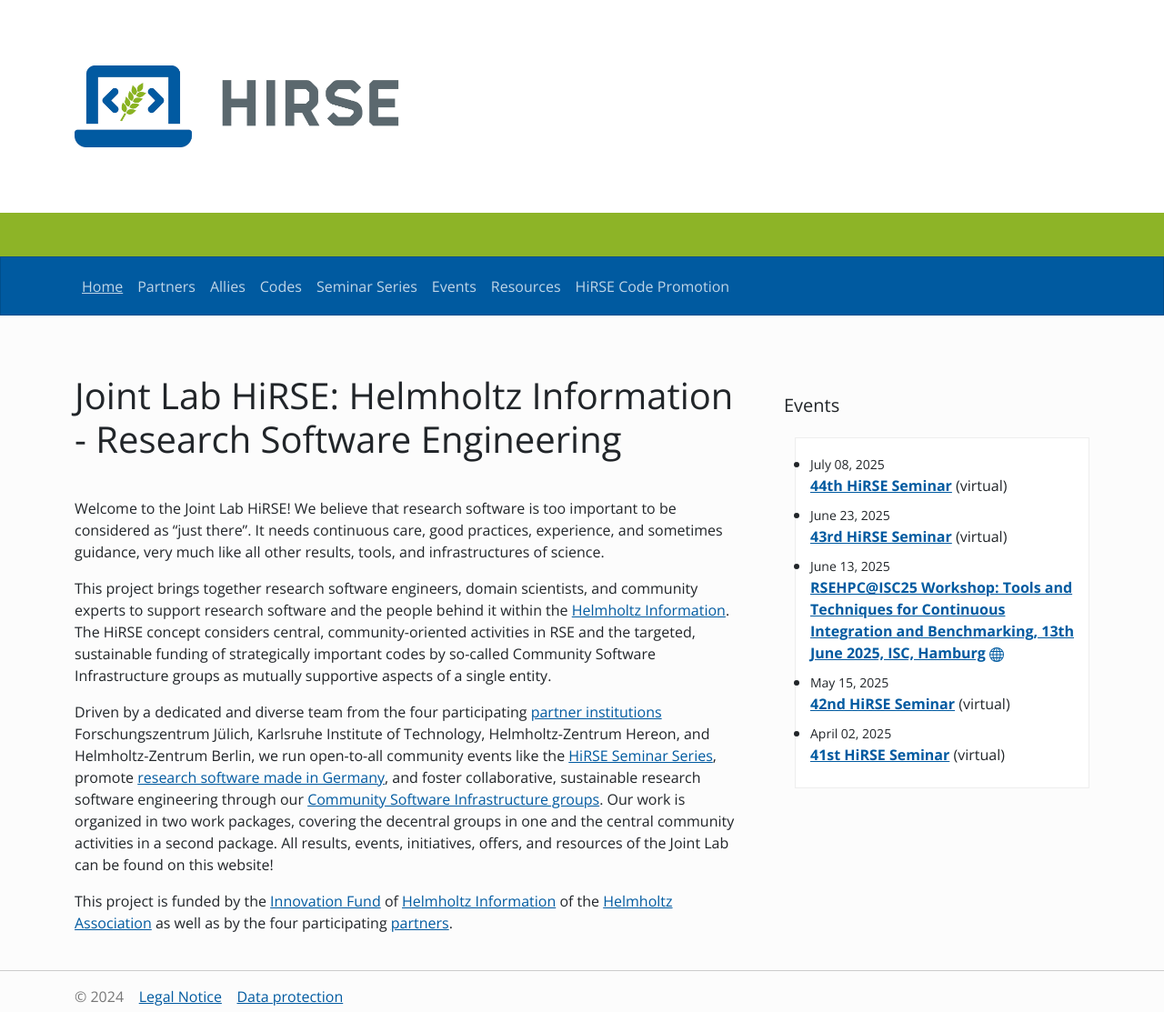
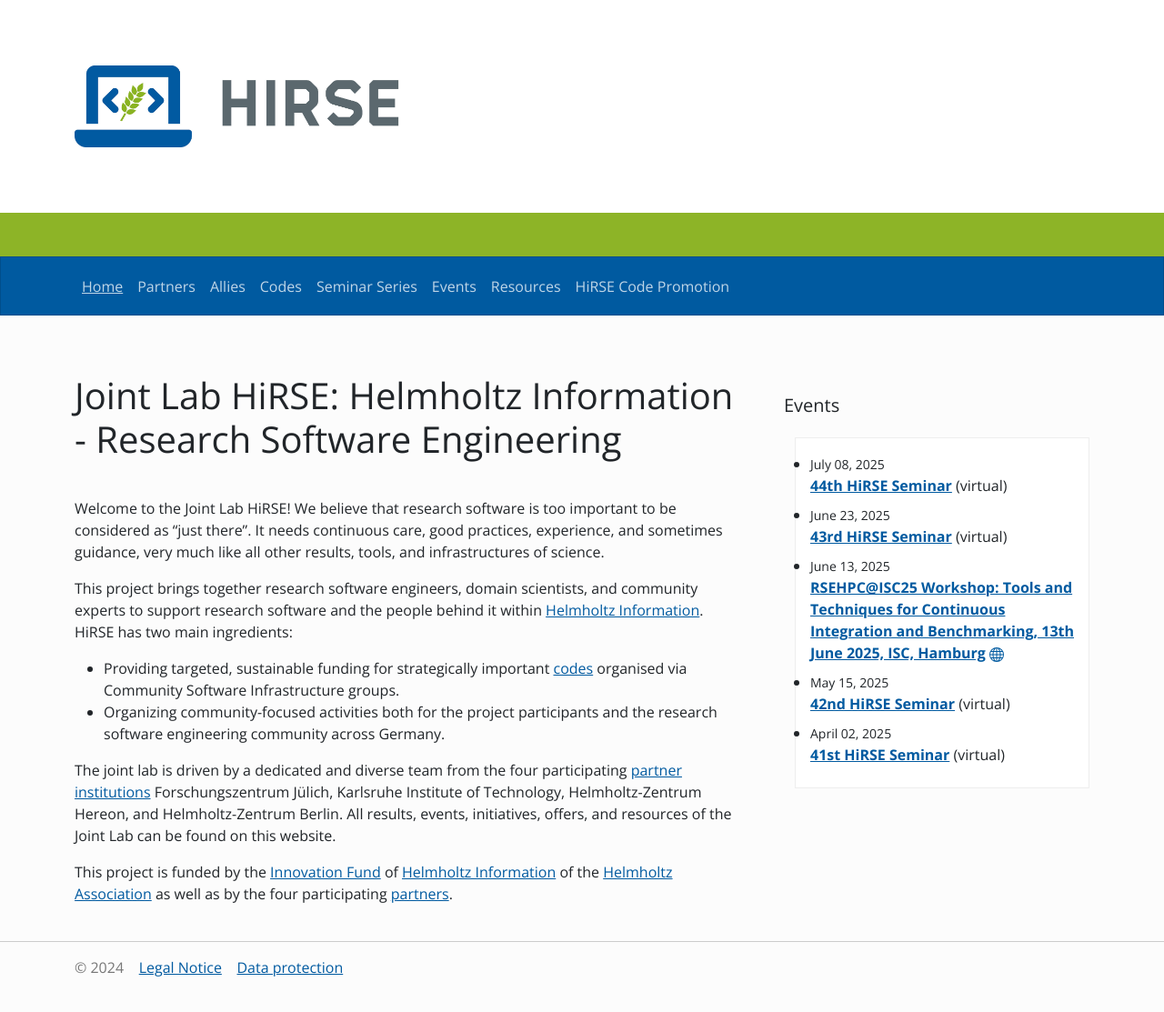
Before and after one commit to Helmholtz-HiRSE/helmholtz-hirse.github.io, a Jekyll site: the page built from index.md, in a window 1280 px wide. Shown: the whole page at 91% size. Built offline with Jekyll 4.4.1, drawn with Linux system fonts in a browser that asks for light colours; nearby versions of some CDN libraries; after the commit the page ends 1081 px from its top, so only the background shows below that.

Commit message:
Update index.md

```diff
--- a/index.md
+++ b/index.md
@@ -6,8 +6,12 @@
 
 Welcome to the Joint Lab HiRSE! We believe that research software is too important to be considered as "just there". It needs continuous care, good practices, experience, and sometimes guidance, very much like all other results, tools, and infrastructures of science.
 
-This project brings together research software engineers, domain scientists, and community experts to support research software and the people behind it within the [Helmholtz Information](https://www.helmholtz.de/en/research/research-fields/information/). The HiRSE concept considers central, community-oriented activities in RSE and the targeted, sustainable funding of strategically important codes by so-called Community Software Infrastructure groups as mutually supportive aspects of a single entity.
+This project brings together research software engineers, domain scientists, and community experts to support research software and the people behind it within [Helmholtz Information](https://www.helmholtz.de/en/research/research-fields/information/).
+HiRSE has two main ingredients:
 
-Driven by a dedicated and diverse team from the four participating [partner institutions](partners.html#hirse-partners) Forschungszentrum Jülich, Karlsruhe Institute of Technology, Helmholtz-Zentrum Hereon, and Helmholtz-Zentrum Berlin, we run open-to-all community events like the [HiRSE Seminar Series](series.html), promote [research software made in Germany](promo.html), and foster collaborative, sustainable research software engineering through our [Community Software Infrastructure groups](codes.html). Our work is organized in two work packages, covering the decentral groups in one and the central community activities in a second package. All results, events, initiatives, offers, and resources of the Joint Lab can be found on this website!
+* Providing targeted, sustainable funding for strategically important [codes](codes.html) organised via Community Software Infrastructure groups.
+* Organizing community-focused activities both for the project participants and the research software engineering community across Germany.
+
+The joint lab is driven by a dedicated and diverse team from the four participating [partner institutions](partners.html#hirse-partners) Forschungszentrum Jülich, Karlsruhe Institute of Technology, Helmholtz-Zentrum Hereon, and Helmholtz-Zentrum Berlin. All results, events, initiatives, offers, and resources of the Joint Lab can be found on this website.
 
 This project is funded by the [Innovation Fund](https://www.helmholtz.de/en/transfer/helmholtz-association-transfer-instruments/innovation-fund-of-the-helmholtz-centers/) of [Helmholtz Information](https://www.helmholtz.de/en/research/research-fields/information/) of the [Helmholtz Association](https://www.helmholtz.de/en/) as well as by the four participating [partners](partners.html#hirse-partners).
```
